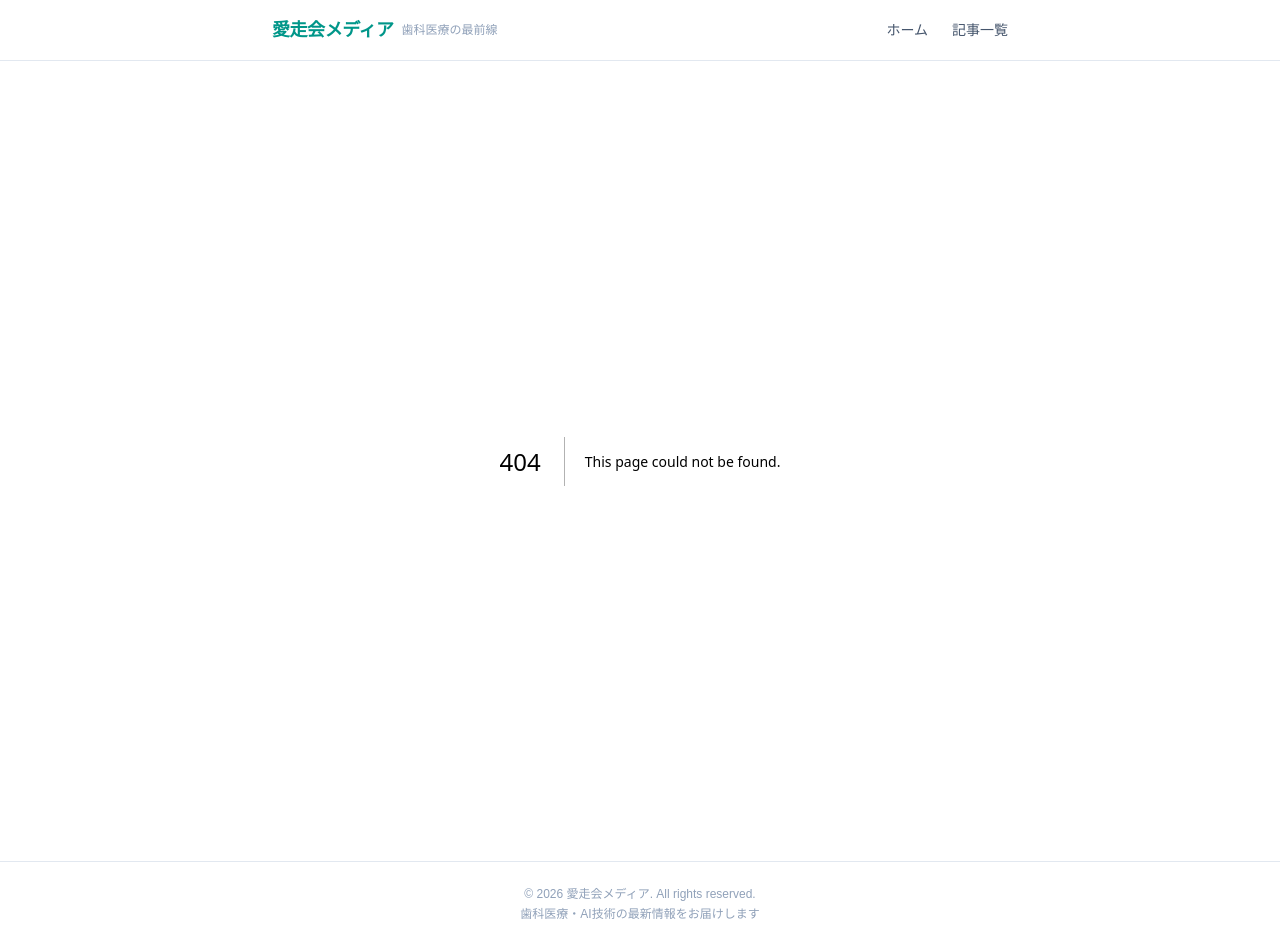
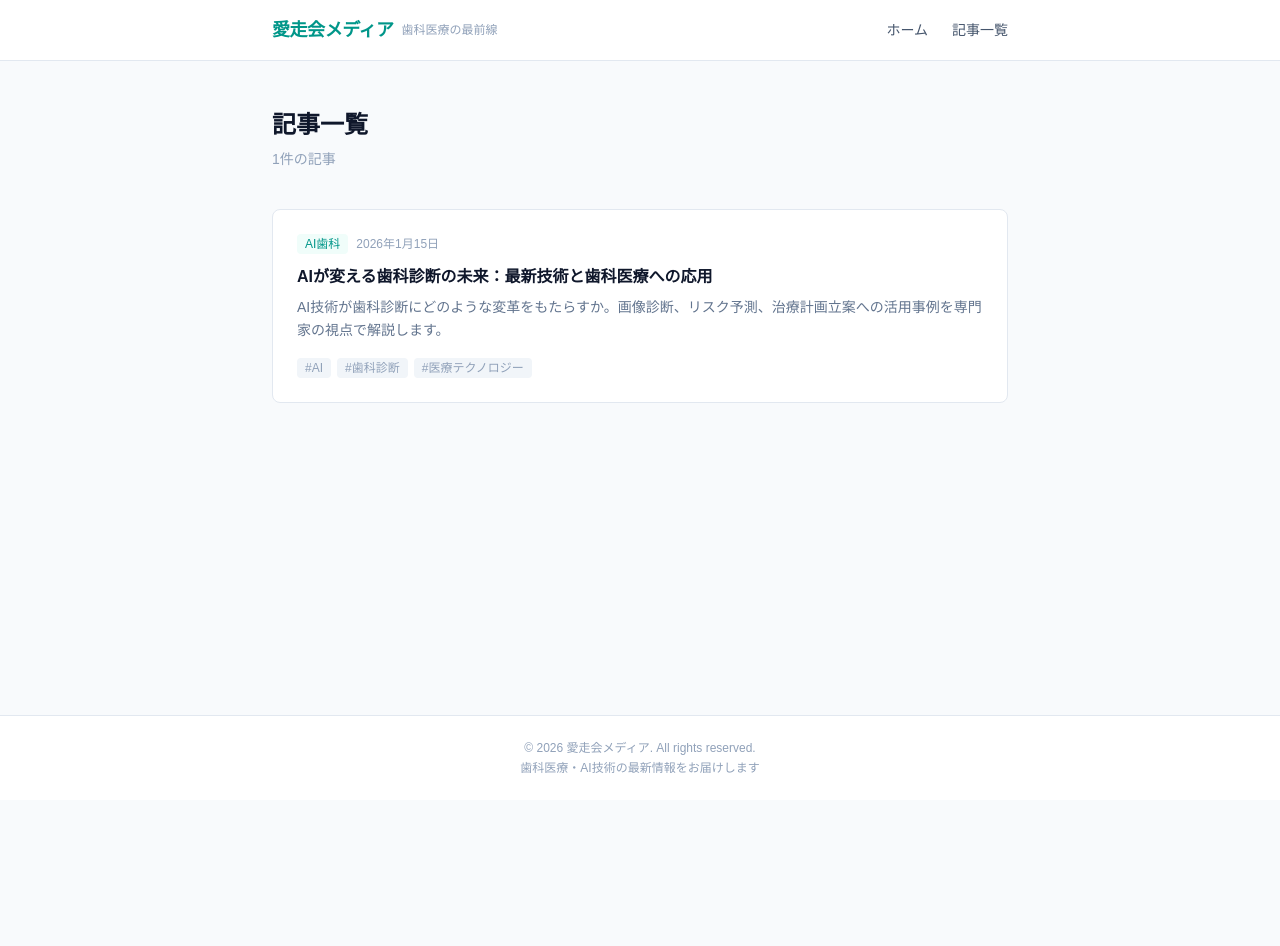
Before and after one commit to aisokai/aisoukai-media, a Next.js app: page /blog in a window 1280 px wide. Before the commit this address had no page. After the commit the page ends 800 px from the top, so only its background shows below. Built offline with nearby package versions, Linux system fonts and the light colour scheme.

Commit message:
feat: add blog list page

```diff
--- /dev/null
+++ b/src/app/blog/page.tsx
@@ -0,0 +1,33 @@
+import type { Metadata } from 'next';
+import { getAllPosts } from '@/lib/posts';
+import ArticleCard from '@/components/ArticleCard';
+
+export const metadata: Metadata = {
+  title: '記事一覧',
+  description: '歯科医療・AI技術に関する最新記事の一覧です。',
+};
+
+export default function BlogPage() {
+  const posts = getAllPosts();
+
+  return (
+    <div className="max-w-3xl mx-auto px-4 py-12">
+      <div className="mb-10">
+        <h1 className="text-2xl font-bold text-slate-900 mb-2">記事一覧</h1>
+        <p className="text-sm text-slate-400">{posts.length}件の記事</p>
+      </div>
+
+      {posts.length > 0 ? (
+        <div className="space-y-4">
+          {posts.map((post) => (
+            <ArticleCard key={post.slug} post={post} />
+          ))}
+        </div>
+      ) : (
+        <div className="text-center py-16 text-slate-400">
+          <p>記事を準備中です。しばらくお待ちください。</p>
+        </div>
+      )}
+    </div>
+  );
+}
```
